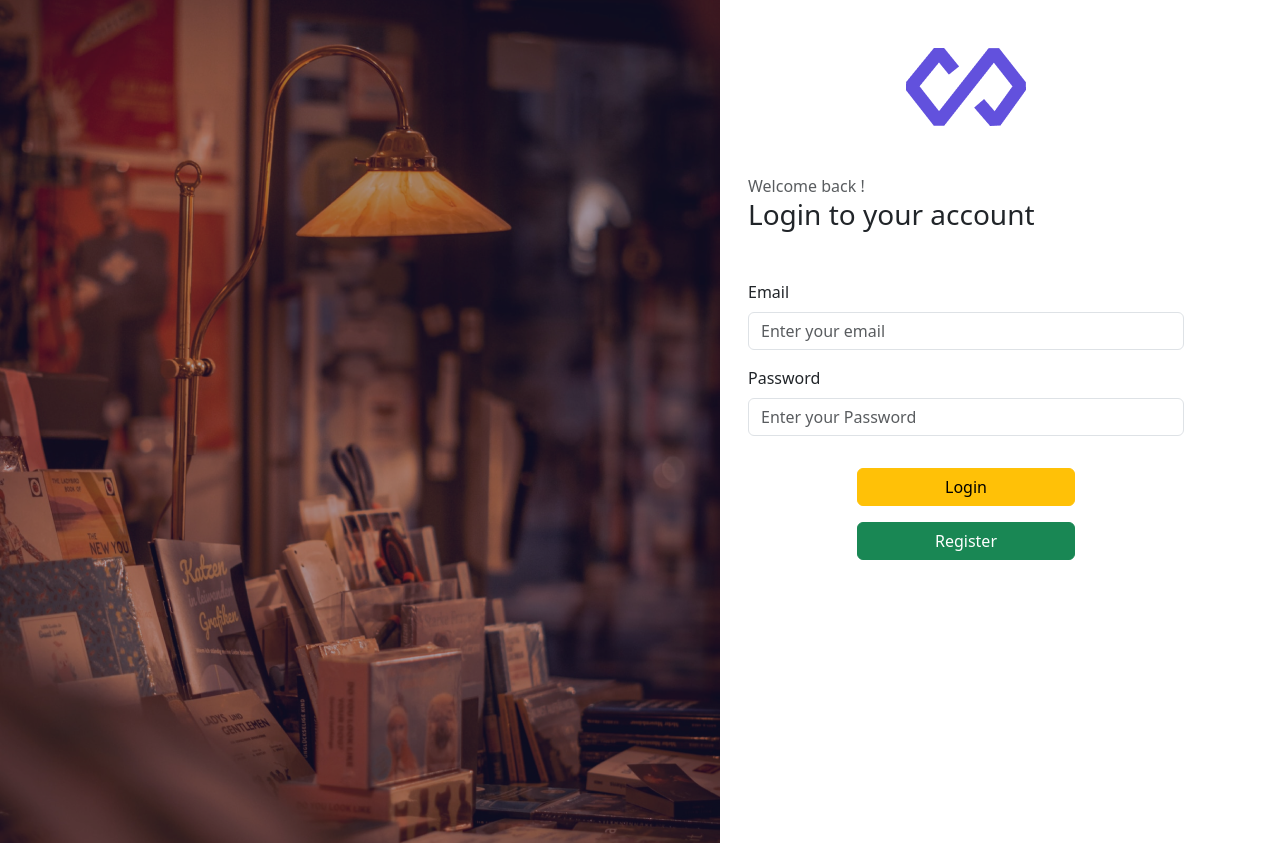
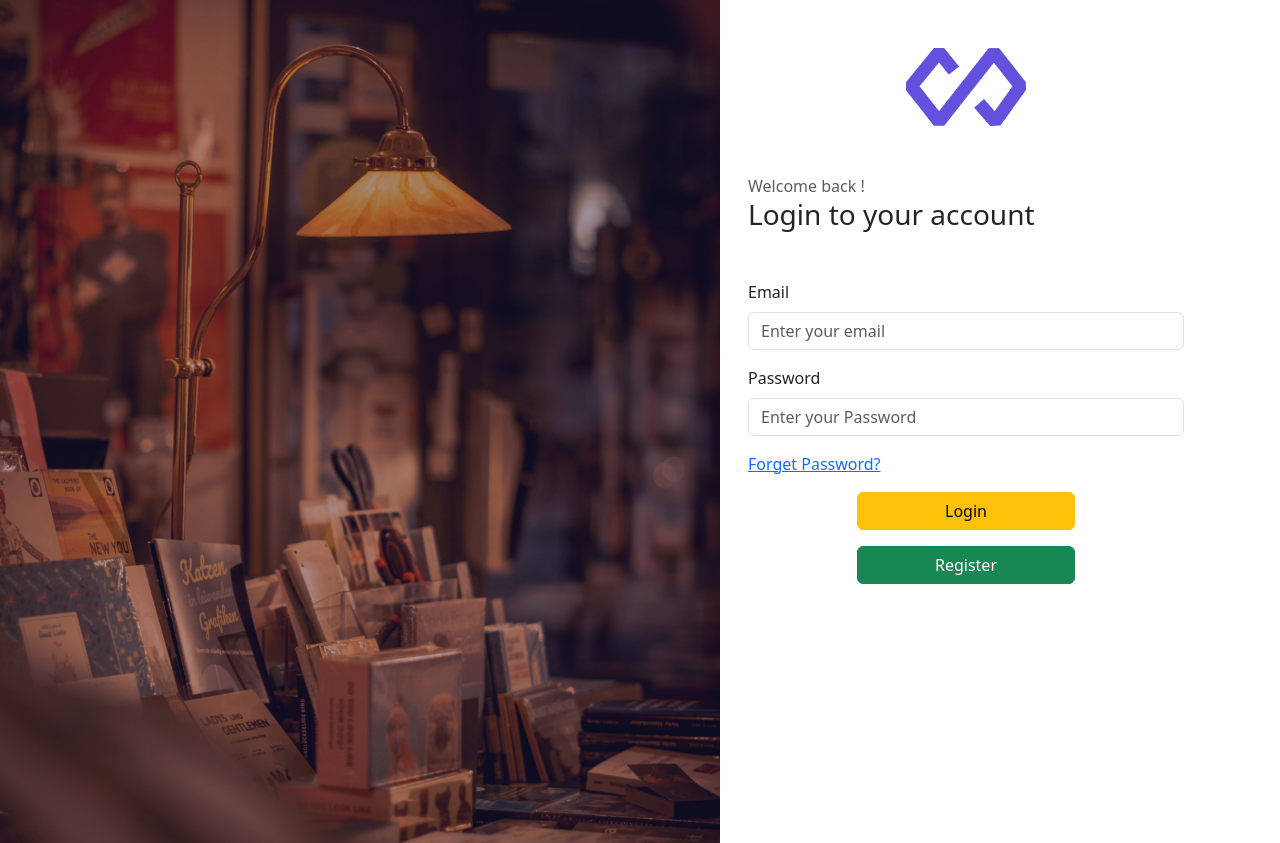
Before and after one commit to nahlaSamy/onlinebookstore, a React (Vite) app: page / in a window 1280 px wide. Shown: the top 843 px of the page. Built offline with nearby package versions, Linux system fonts and the light colour scheme.

Commit message:
Update Login.tsx

```diff
--- a/src/modules/AuthModule/components/Login/Login.tsx
+++ b/src/modules/AuthModule/components/Login/Login.tsx
@@ -1,6 +1,6 @@
 import axios from 'axios';
 import { useForm } from 'react-hook-form';
-import { useNavigate } from 'react-router-dom';
+import { Link, useNavigate } from 'react-router-dom';
 import { toast } from 'react-toastify';
 import logo from "../../../../assets/images/Logo.png";
 import pic from "../../../../assets/images/Picture.png";
@@ -73,6 +73,7 @@ export default function Login({ saveUserData }) {  // Destructure saveUserData f
               {errors.password && (
                 <p className="text-danger my-2">{errors?.password?.message}</p>
               )}
+              <Link to='/forget-pass'> Forget Password?</Link>
               <div className="d-flex flex-column align-items-center">
                 <button className='btn btn-warning w-50 my-3'>Login</button>
                 <button onClick={goToRegister} className='btn btn-success w-50'>Register</button>
```
